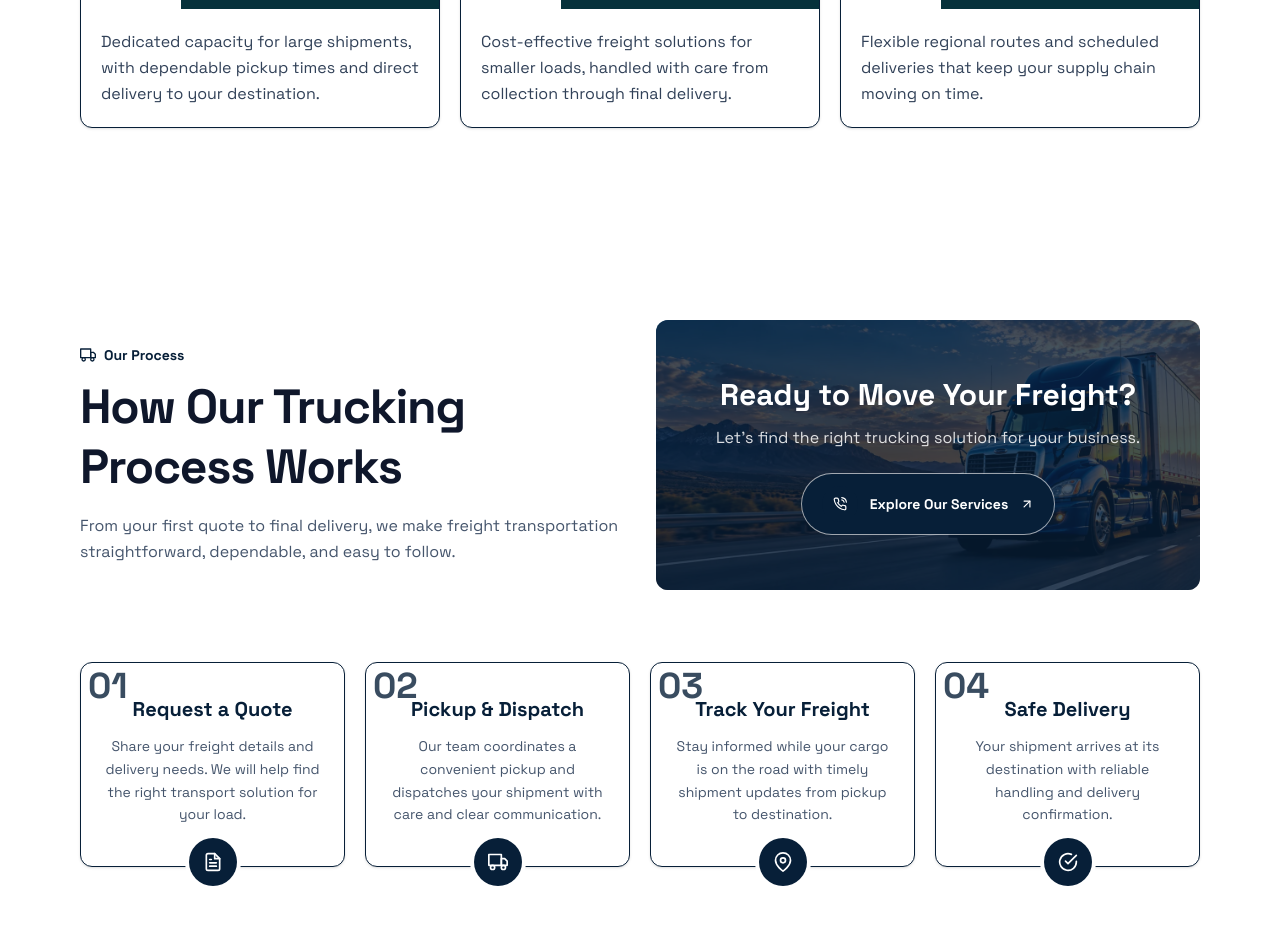
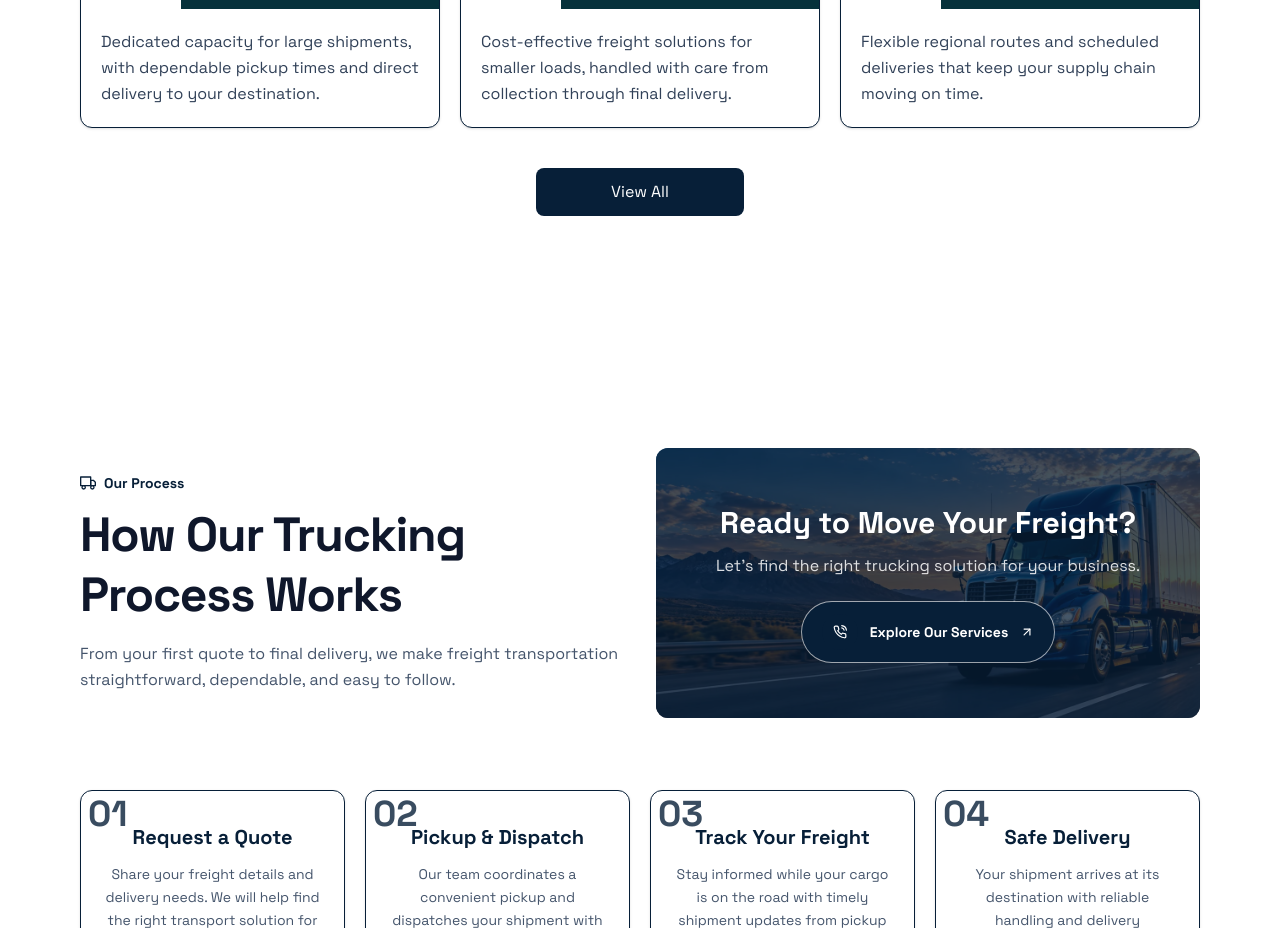
Before and after one commit to anujkaundal25/rederij-frisium-bv, a Next.js app: page / in a window 1280 px wide. Shown: the part 2340-3268 px from the top of the page. Built offline with nearby package versions, Linux system fonts and the light colour scheme.

Commit message:
do some new changes

```diff
--- a/src/components/home/Services.jsx
+++ b/src/components/home/Services.jsx
@@ -1,4 +1,5 @@
 import React from 'react'
+import Link from 'next/link'
 import { FiArrowUpRight, FiMapPin, FiPackage, FiTruck } from 'react-icons/fi'
 
 const services = [
@@ -97,6 +98,9 @@ function Services() {
             )
           })}
         </div>
+        <div className='flex justify-center items-center p-10'>
+          <Link href='/services' className='bg-[#071f38] text-white py-3 w-full lg:w-[20%] rounded-lg text-center'>View All</Link>
+        </div>
       </div>
     </section>
   )
--- a/src/components/home/WhyUs.jsx
+++ b/src/components/home/WhyUs.jsx
@@ -101,7 +101,6 @@ function WhyUs() {
             {/* Decorative Overlay Circle */}
             <div className="pointer-events-none absolute left-1/2 top-1/2 z-20 hidden h-16 w-16 -translate-x-1/2 -translate-y-1/2 rounded-full bg-white shadow-md sm:block md:h-20 md:w-20" />
           </div>
-
         </div>
       </div>
     </section>
```
